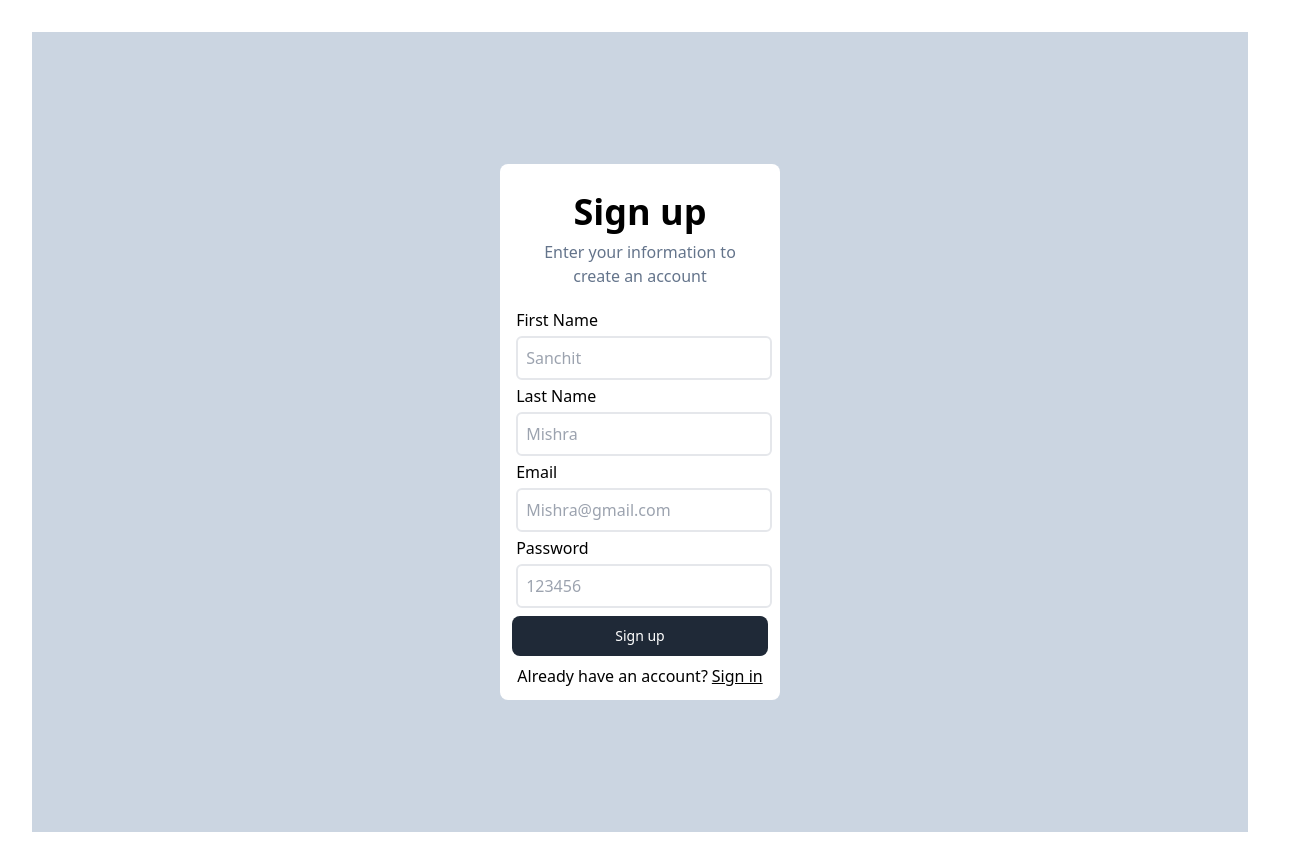
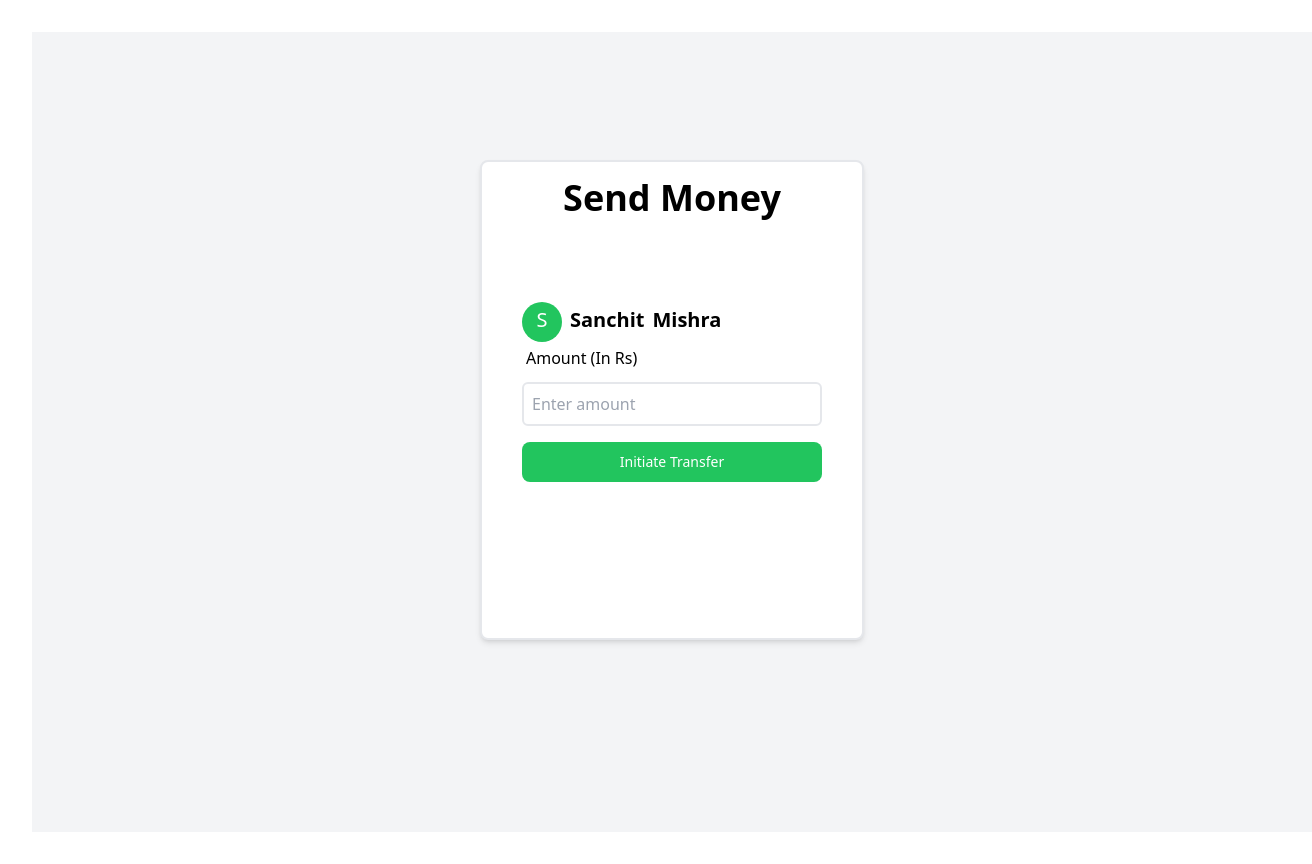
Before and after one commit to ImSanc/Wallet-Application, a React (Vite) app in the folder frontend/: page /sendmoney in a window 1280 px wide. Shown: the whole page, 1312 px wide, since content can reach past the window. Built offline with nearby package versions, Linux system fonts and the light colour scheme.

Commit message:
functional components done

```diff
--- a/frontend/src/App.jsx
+++ b/frontend/src/App.jsx
@@ -6,6 +6,7 @@ import { BrowserRouter, Route, Routes } from 'react-router-dom'
 import { SignUp } from './pages/Signup'
 import { SignIn } from './pages/Signin'
 import { Dashboard } from './pages/Dashboard'
+import { Payment } from './pages/Payment'
 
 function App() {
   return (
@@ -15,7 +16,7 @@ function App() {
           <Route path="/signup" element={<SignUp/>}/>
           <Route path='/signin' element = { <SignIn/>} />
           <Route path='/dashboard' element = { <Dashboard/>}/>
-          <Route path='/sendMoney' element = {<SignUp/>} />
+          <Route path='/sendmoney' element = {<Payment/>} />
         </Routes>
       </BrowserRouter>
     </>
--- a/frontend/src/components/Amount.jsx
+++ b/frontend/src/components/Amount.jsx
@@ -1,16 +1,16 @@
 
 
-export function Amount({onClick}){
+export function Amount({onClick,buttonName}){
     return (
-        <div>
-            <div className=" flex justify-start p-1">
+        <div className=" mx-10 ">
+            <div className=" flex justify-start p-1 font-medium">
                 Amount (In Rs)
             </div>
             <div>
                 <input placeholder="Enter amount" type="text" className="w-full rounded-md border-2 p-2 my-2"></input>
             </div>
-            <div>
-                <button onClick={onClick} type="button" className=" mt-2 w-full text-white bg-green-500 hover:bg-green-200 focus:outline-none focus:ring-4 focus:ring-gray-300 font-medium rounded-lg text-sm px-5 py-2.5 me-2 mb-2">{buttonName}</button>
+            <div className=" mt-auto">
+                <button onClick={onClick} type="button" className=" mt-2 w-full text-white bg-green-500 hover:bg-green-400  font-medium rounded-lg text-sm px-5 py-2.5 me-2 mb-2">{buttonName}</button>
             </div>
         </div>
     )
--- a/frontend/src/components/SendTo.jsx
+++ b/frontend/src/components/SendTo.jsx
@@ -1,19 +1,19 @@
 export function SendTo({user}){
-    return <div className="flex justify-items-start">
-        <div>
-            <div className=" bg-green-500 flex justify-center justify-items-center w-10 h-10 rounded-full text-white">
-                <div className="flex justify-center justify-items-center text-xl">
+    console.log(user);
+    return <div className="flex justify-start just mt-20 justify-items-center">
+            <div className="ml-10  bg-green-500 flex justify-center justify-items-center w-10 h-10 rounded-full text-white">
+                <div className=" mt-1 flex justify-center justify-items-center text-xl">
                     {user.firstName[0].toUpperCase()}
                 </div>
             </div>
-            <div className="flex justify-center justify-items-center text-xl font-semibold ">
-                <div>
-                    user.firstName
+            <div className="flex justify-center justify-items-center text-xl font-semibold pt-1">
+                <div className="flex px-2 justify-items-center">
+                    {user.firstName[0].toUpperCase() + user.firstName.slice(1,user.firstName.length)}
                 </div>
-                <div>
-                    user.lastName
+                <div className="flex justify-items-center">
+                    {user.lastName[0].toUpperCase() + user.lastName.slice(1,user.lastName.length)}
                 </div>
             </div>
-        </div>
+
     </div>
 }
--- a/frontend/src/components/User.jsx
+++ b/frontend/src/components/User.jsx
@@ -17,7 +17,7 @@ export function User({user}) {
                 </div>
             </div>
 
-                <Link to={"/sendMoney"} className=" flex justify-center justify-items-center bg-black text-white rounded-md py-2 px-4 w-25 hover:opacity-50">
+                <Link to={"/sendmoney"} className=" flex justify-center justify-items-center bg-black text-white rounded-md py-2 px-4 w-25 hover:opacity-50">
                     Send Money
                 </Link>
 
--- a/frontend/src/pages/Payment.jsx
+++ b/frontend/src/pages/Payment.jsx
@@ -1,9 +1,14 @@
+import { Amount } from "../components/Amount";
+import { Header } from "../components/Headers";
+import { SendTo } from "../components/SendTo";
 
-export function Payment({}){
+export function Payment(){
     return (
-        <div className="bg-gray-300 flex justify-center ">
-            <div className=" bg-white border-2 shadow-md w-40p h-40%">
-
+        <div className="bg-gray-100 flex justify-center w-screen h-screen">
+            <div className=" bg-white border-2 rounded-lg shadow-md w-[30%] h-[60%] mt-[10%]">
+                <Header  heading={"Send Money"}></Header>
+                <SendTo user={ {firstName : "sanchit" , lastName : "mishra"} }></SendTo>
+                <Amount buttonName={"Initiate Transfer"}></Amount>
             </div>
         </div>
     )
```
